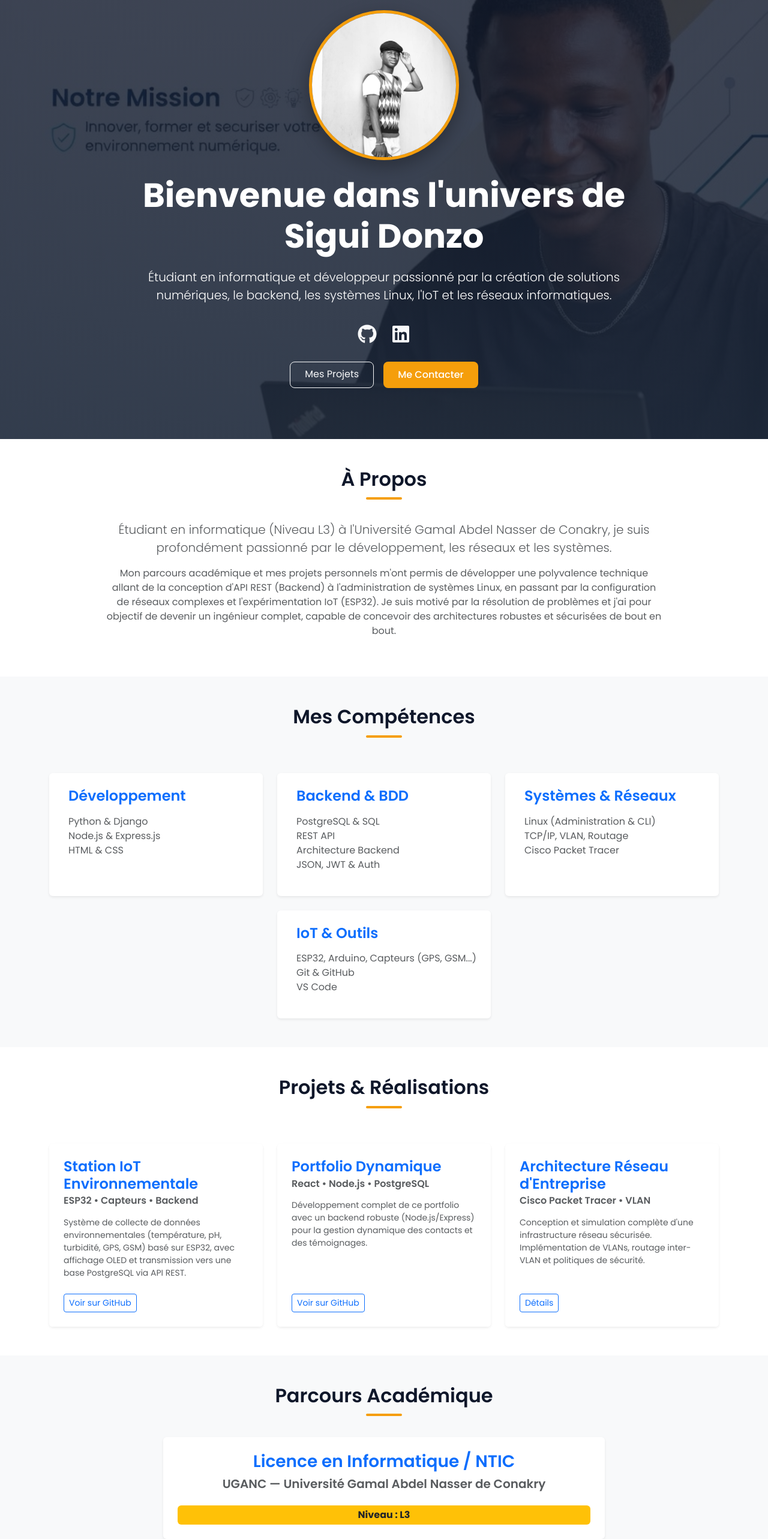
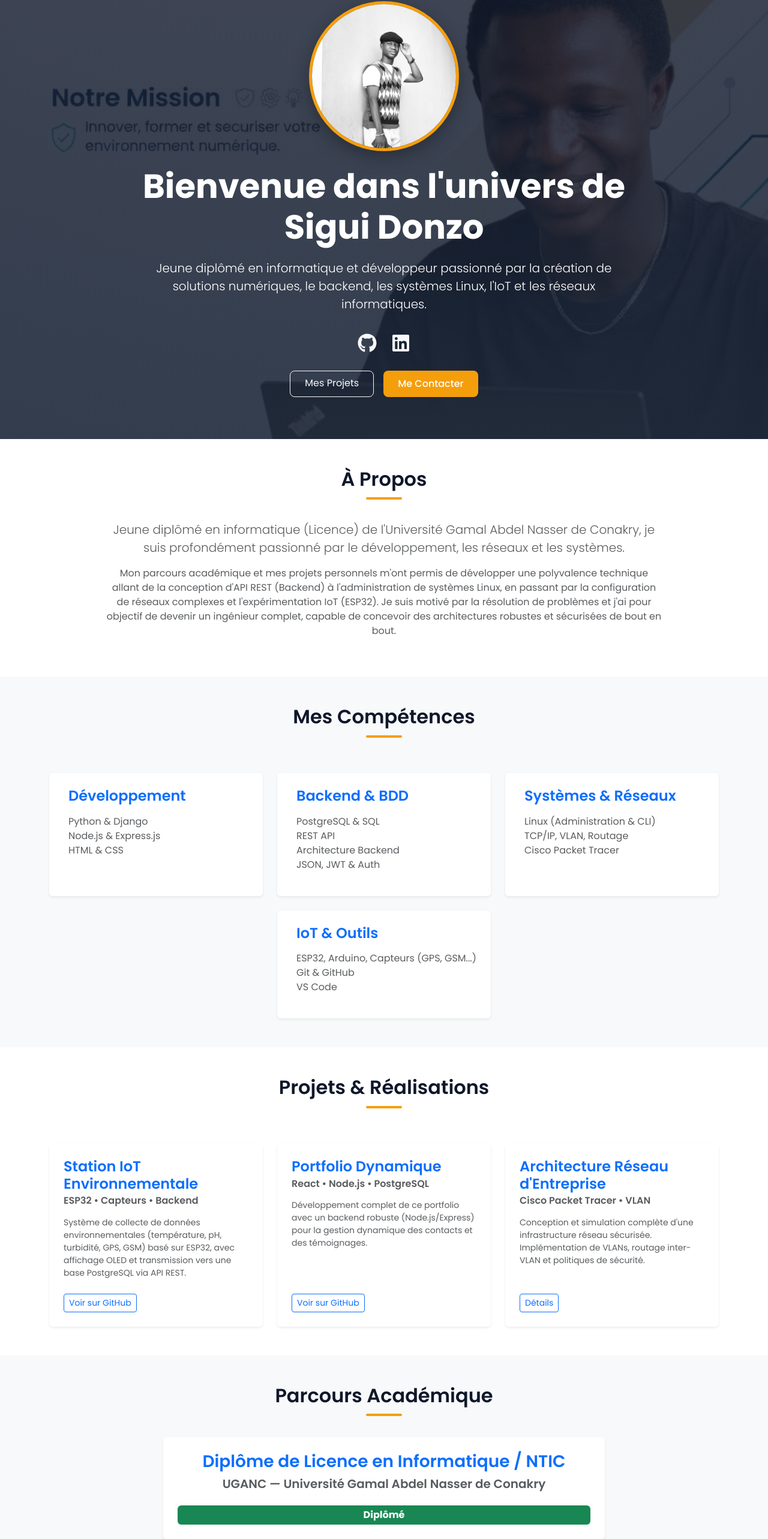
Before and after one commit to DONZO-sigui/portfolio, a React (Vite) app in the folder frontend/: page / in a window 1280 px wide. Shown: the part 136-2702 px from the top of the page at 60% size. Built offline with nearby package versions, Linux system fonts and the light colour scheme; no server answers.

Commit message:
Update profile status to Graduate (Diplômé)

```diff
--- a/frontend/index.html
+++ b/frontend/index.html
@@ -4,8 +4,8 @@
     <meta charset="UTF-8" />
     <link rel="icon" type="image/svg+xml" href="/vite.svg" />
     <meta name="viewport" content="width=device-width, initial-scale=1.0" />
-    <meta name="description" content="Portfolio de Sigui Donzo, étudiant en informatique passionné par le backend, les systèmes Linux, les réseaux et l'IoT." />
-    <title>Sigui Donzo — Étudiant & Développeur Backend</title>
+    <meta name="description" content="Portfolio de Sigui Donzo, jeune diplômé en informatique passionné par le backend, les systèmes Linux, les réseaux et l'IoT." />
+    <title>Sigui Donzo — Développeur Backend & Systèmes</title>
   </head>
   <body>
     <div id="root"></div>
--- a/frontend/src/components/Hero.jsx
+++ b/frontend/src/components/Hero.jsx
@@ -13,7 +13,7 @@ const Hero = () => {
         <h1>Bienvenue dans l'univers de<br/>Sigui Donzo</h1>
 
         <p className="lead mb-4 mx-auto" style={{ maxWidth: '800px' }}>
-          Étudiant en informatique et développeur passionné par la création de solutions numériques, le backend, les systèmes Linux, l'IoT et les réseaux informatiques.
+          Jeune diplômé en informatique et développeur passionné par la création de solutions numériques, le backend, les systèmes Linux, l'IoT et les réseaux informatiques.
         </p>
 
         <div className="d-flex justify-content-center gap-4 mb-4">
--- a/frontend/src/pages/public/Home.jsx
+++ b/frontend/src/pages/public/Home.jsx
@@ -38,7 +38,7 @@ const Home = () => {
           <div className="row justify-content-center mt-4">
             <div className="col-lg-10 text-center" data-aos="fade-up" data-aos-delay="100">
               <p className="lead text-muted">
-                Étudiant en informatique (Niveau L3) à l'Université Gamal Abdel Nasser de Conakry,
+                Jeune diplômé en informatique (Licence) de l'Université Gamal Abdel Nasser de Conakry,
                 je suis profondément passionné par le développement, les réseaux et les systèmes.
               </p>
               <p className="text-muted">
@@ -166,9 +166,9 @@ const Home = () => {
           <div className="row justify-content-center mt-4">
             <div className="col-md-8" data-aos="fade-up">
               <div className="card border-0 shadow-sm p-4 text-center">
-                <h3 className="text-primary mb-2">Licence en Informatique / NTIC</h3>
+                <h3 className="text-primary mb-2">Diplôme de Licence en Informatique / NTIC</h3>
                 <h5 className="text-muted mb-4">UGANC — Université Gamal Abdel Nasser de Conakry</h5>
-                <span className="badge bg-warning text-dark px-3 py-2 fs-6">Niveau : L3</span>
+                <span className="badge bg-success text-white px-3 py-2 fs-6">Diplômé</span>
               </div>
             </div>
           </div>
```
